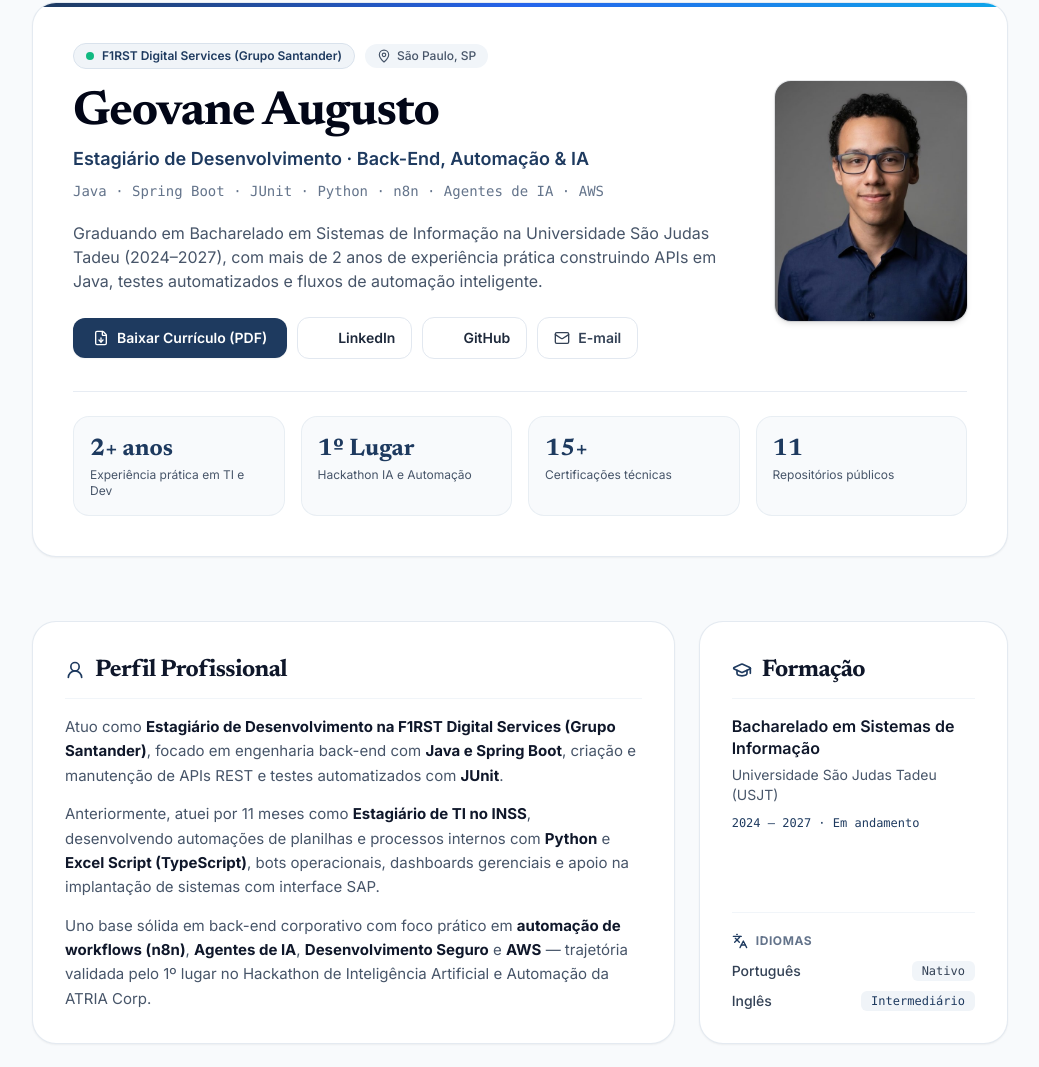
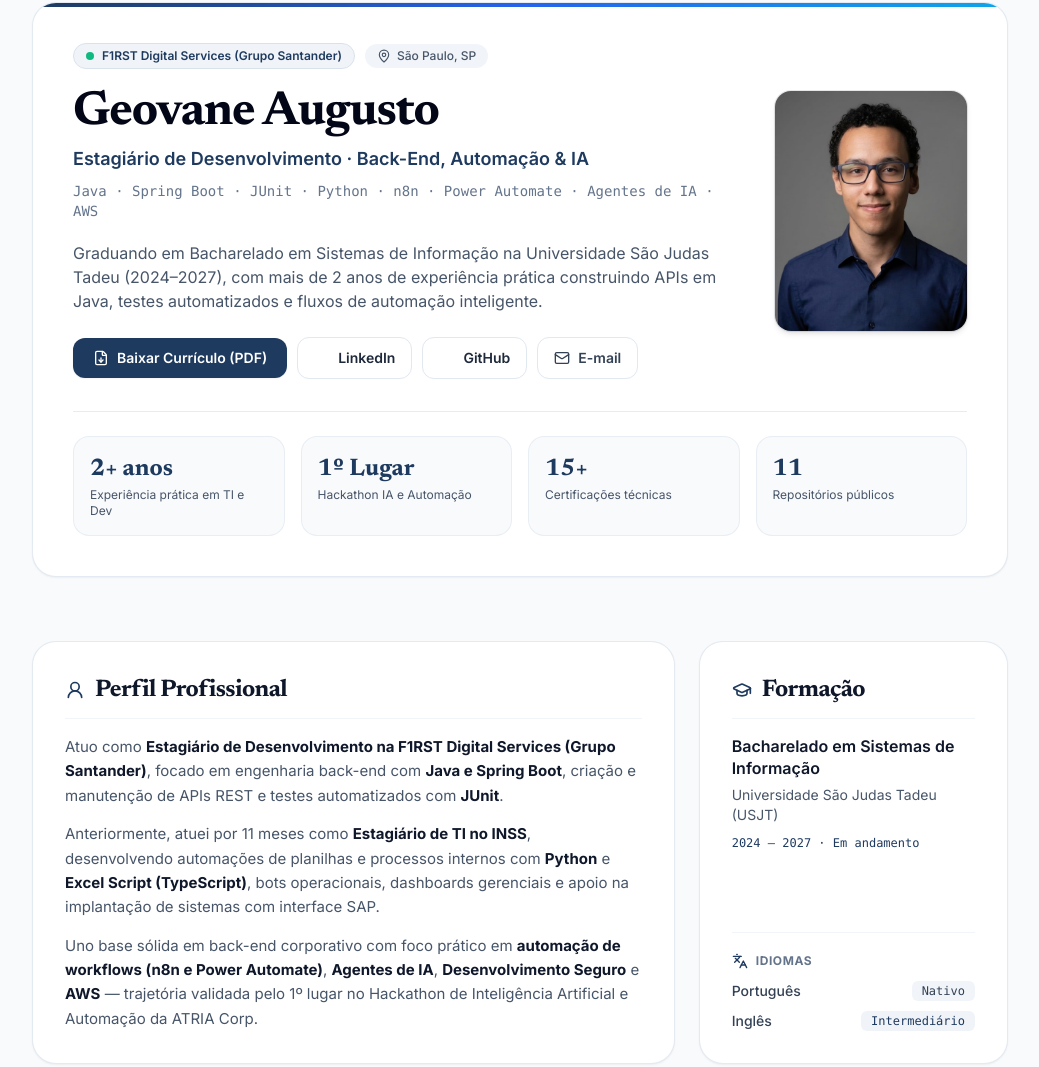
Before and after one commit to Geo0703/Geo0703, a plain HTML site: page index.html in a window 1280 px wide. Shown: the part 119-1186 px from the top of the page, without its empty margins (120-1159 px from the left). Drawn offline with nearby package versions, Linux system fonts and the light colour scheme; some icons are missing.

Commit message:
Add files via upload

```diff
--- a/index.html
+++ b/index.html
@@ -138,7 +138,7 @@
               Estagiário de Desenvolvimento · Back-End, Automação &amp; IA
             </p>
             <p class="text-xs sm:text-sm font-mono text-slate-500 dark:text-slate-400">
-              Java · Spring Boot · JUnit · Python · n8n · Agentes de IA · AWS
+              Java · Spring Boot · JUnit · Python · n8n · Power Automate · Agentes de IA · AWS
             </p>
           </div>
 
@@ -212,7 +212,7 @@
             Anteriormente, atuei por 11 meses como <strong class="text-slate-900 dark:text-white">Estagiário de TI no INSS</strong>, desenvolvendo automações de planilhas e processos internos com <strong class="text-slate-900 dark:text-white">Python</strong> e <strong class="text-slate-900 dark:text-white">Excel Script (TypeScript)</strong>, bots operacionais, dashboards gerenciais e apoio na implantação de sistemas com interface SAP.
           </p>
           <p>
-            Uno base sólida em back-end corporativo com foco prático em <strong class="text-slate-900 dark:text-white">automação de workflows (n8n)</strong>, <strong class="text-slate-900 dark:text-white">Agentes de IA</strong>, <strong class="text-slate-900 dark:text-white">Desenvolvimento Seguro</strong> e <strong class="text-slate-900 dark:text-white">AWS</strong> — trajetória validada pelo 1º lugar no Hackathon de Inteligência Artificial e Automação da ATRIA Corp.
+            Uno base sólida em back-end corporativo com foco prático em <strong class="text-slate-900 dark:text-white">automação de workflows (n8n e Power Automate)</strong>, <strong class="text-slate-900 dark:text-white">Agentes de IA</strong>, <strong class="text-slate-900 dark:text-white">Desenvolvimento Seguro</strong> e <strong class="text-slate-900 dark:text-white">AWS</strong> — trajetória validada pelo 1º lugar no Hackathon de Inteligência Artificial e Automação da ATRIA Corp.
           </p>
         </div>
       </div>
@@ -402,6 +402,7 @@
           <div class="flex flex-wrap gap-2">
             <span class="px-3 py-1 rounded-md text-xs font-mono font-medium bg-navy-50 dark:bg-slate-800 text-navy-700 dark:text-sky-300">Python</span>
             <span class="px-3 py-1 rounded-md text-xs font-mono font-medium bg-navy-50 dark:bg-slate-800 text-navy-700 dark:text-sky-300">n8n</span>
+            <span class="px-3 py-1 rounded-md text-xs font-mono font-medium bg-navy-50 dark:bg-slate-800 text-navy-700 dark:text-sky-300">Power Automate</span>
             <span class="px-3 py-1 rounded-md text-xs font-mono font-medium bg-navy-50 dark:bg-slate-800 text-navy-700 dark:text-sky-300">Agentes de IA</span>
             <span class="px-3 py-1 rounded-md text-xs font-mono font-medium bg-slate-100 dark:bg-slate-800 text-slate-700 dark:text-slate-300">Excel Script (TypeScript)</span>
             <span class="px-3 py-1 rounded-md text-xs font-mono font-medium bg-slate-100 dark:bg-slate-800 text-slate-700 dark:text-slate-300">Integração de Sistemas</span>
```
Also changed, not shown: 2 other files.
